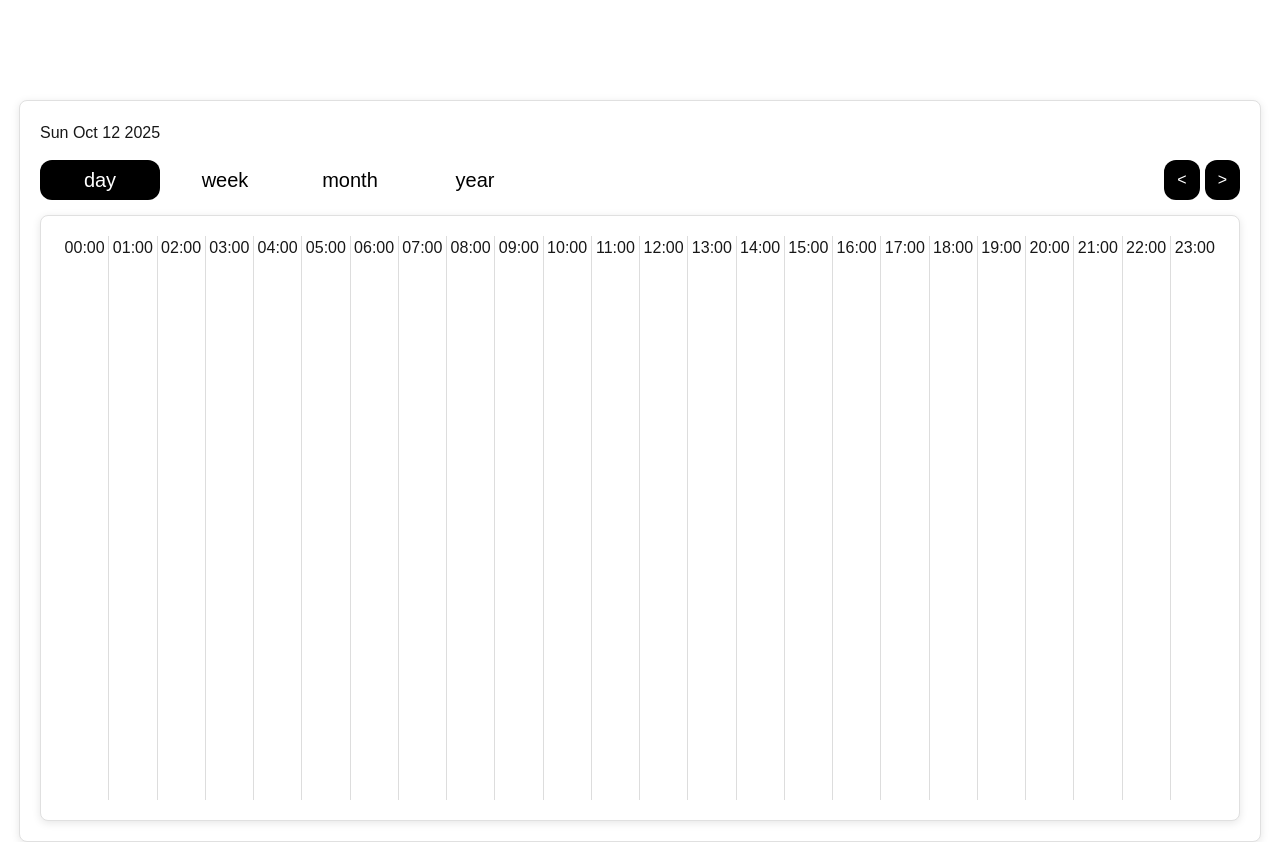
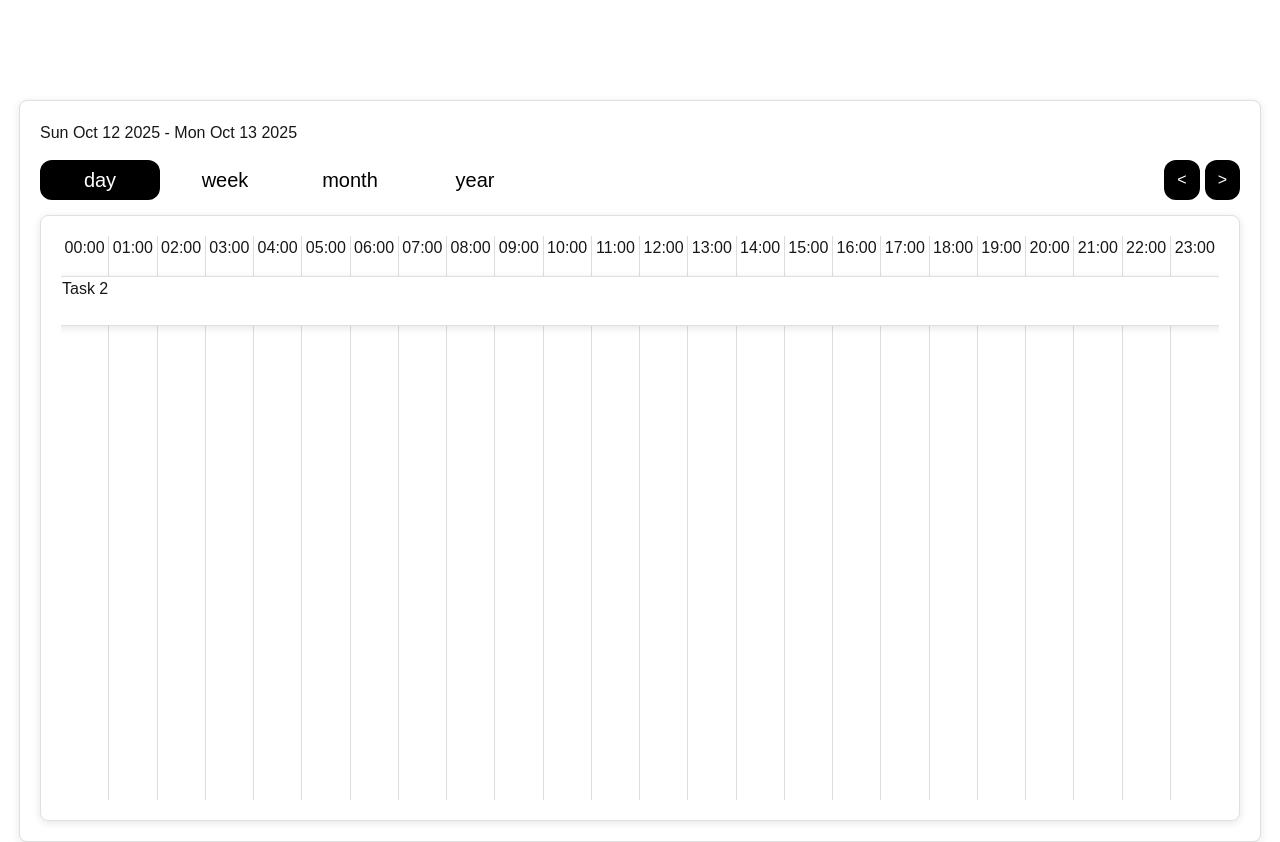
Before and after one commit to 17nbist/COB290-2025-Team-5, a Next.js app: page /dashboard in a window 1280 px wide. Built offline with nearby package versions, Linux system fonts and the light colour scheme.

Commit message:
[lg] feat: calendar range

```diff
--- a/src/app/dashboard/page.js
+++ b/src/app/dashboard/page.js
@@ -17,7 +17,7 @@ export default function Dashboard() {
 
   const [tasks, setTasks] = useState([
     {id: 0, title: "Task 1", from: new Date(2025, 9, 14, 8), to: new Date(2025, 9, 23, 14)},
-    {id: 1, title: "Task 2", from: new Date(2025, 9, 13, 0), to: new Date(2025, 9, 15, 0)},
+    {id: 1, title: "Task 2", from: new Date(2025, 9, 8, 0), to: new Date(2025, 9, 15, 0)},
     {id: 2, title: "Task 3", from: new Date(2025, 9, 13, 8), to: new Date(2025, 9, 15, 14)},
     {id: 3, title: "Task 4", from: new Date(2025, 9, 15, 0), to: new Date(2025, 9, 17, 0)},
     {id: 4, title: "Task 5", from: new Date(2025, 9, 15, 0), to: new Date(2025, 12, 17, 0)},
--- a/src/components/Calendar.js
+++ b/src/components/Calendar.js
@@ -151,7 +151,7 @@ export default function Calendar({tasks}) {
       }
     } else if (rangeType == "month") {
       let today = new Date(startDate)
-      for (let i = 0; i < daysInMonth(today); i++) {
+      for (let i = 1; i < daysInMonth(today) + 1; i++) {
         titles.push(i);
       }
     } else if (rangeType == "year") {
@@ -160,12 +160,28 @@ export default function Calendar({tasks}) {
     return titles;
   }
 
+  function getRangeText() {
+    let endDate = new Date(startDate);
+
+    if (rangeType == "week") {
+      endDate.setDate(startDate.getDate() + 8);
+    } else if (rangeType == "day") {
+      endDate.setDate(startDate.getDate() + 1);
+    } else if (rangeType == "month") {
+      endDate.setMonth(startDate.getMonth() + 1);
+      endDate.setDate(0);
+    } else if (rangeType == "year") {
+      endDate.setFullYear(startDate.getFullYear() + 1, 0, 1);
+    }
+    return `${startDate.toDateString()} - ${endDate.toDateString()}`;
+  }
+
   const calendarWidth = 1200;
 
   return (
     <Card>
       <div style={{display: "flex", flexDirection: "column", gap: "5px", width: calendarWidth + "px", height: "700px"}}>
-        <h1>{startDate.toDateString()}</h1>
+        <h1>{getRangeText()}</h1>
         {/*top bar*/}
         <div style={{display: "flex", justifyContent: "space-between", width: "100%", alignItems: "center", marginTop: "10px", marginBottom: "10px"}}>
           <NavBar items={["day", "week", "month", "year"]} activeTab={rangeType} setActiveTab={setRangeType}/>
@@ -241,8 +257,12 @@ function CalendarTask({task, startDate, calendarWidth, divisions, rangeType}) {
     toIndex = monthsBetween(startDate, task.to);
   }
 
-  let left = Math.floor(fromIndex * calendarWidth / divisions);
-  let width = Math.floor((toIndex - fromIndex) * calendarWidth / divisions);
+  if (rangeType == "month") {
+    divisions += 1;
+  }
+
+  let left = fromIndex * calendarWidth / divisions;
+  let width = (toIndex - fromIndex) * calendarWidth / divisions;
   let top = task.track * 60;
 
   return (
```
